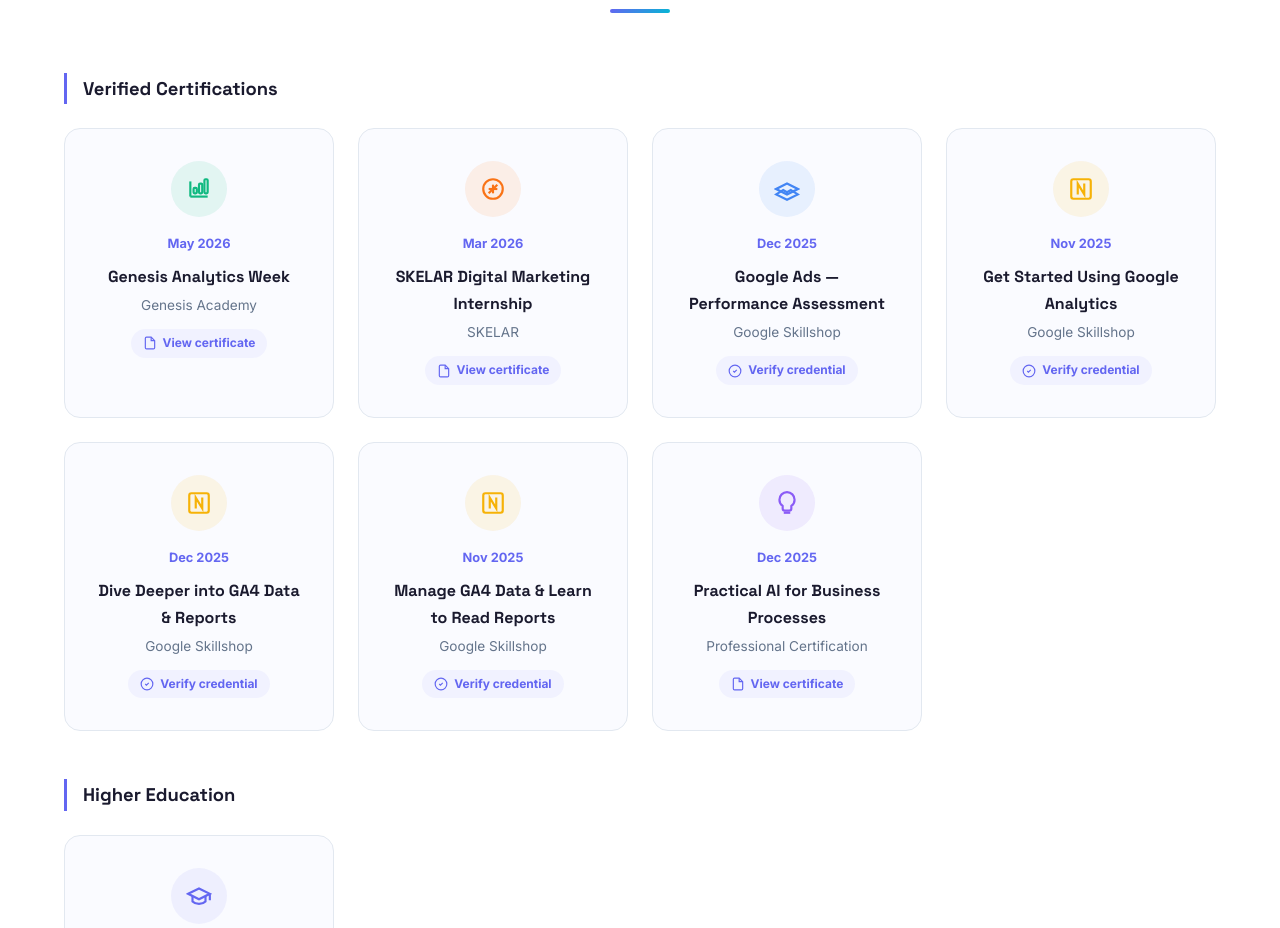
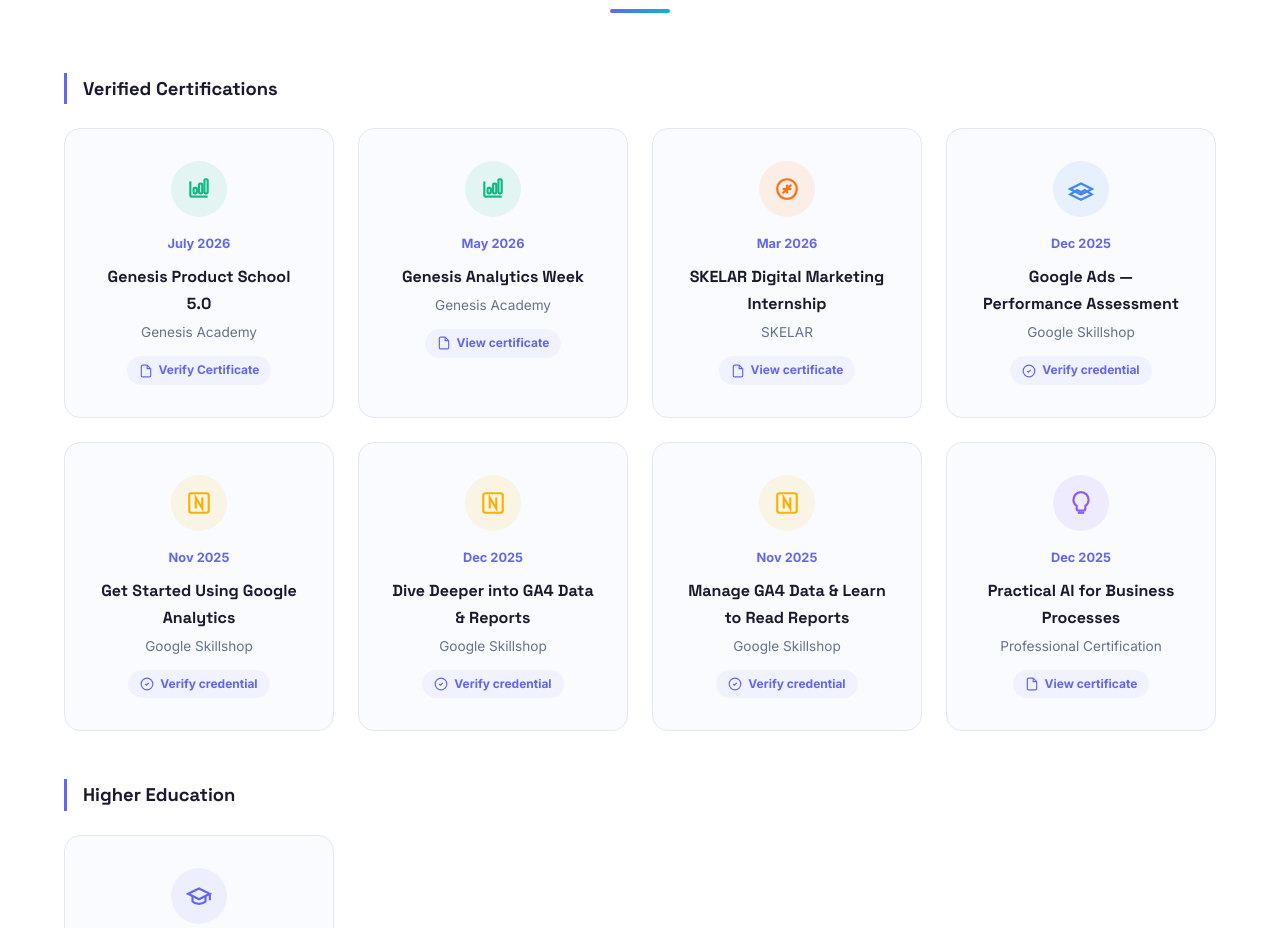
Before and after one commit to arsytyi/arsytyi.github.io, a plain HTML site: page index.html in a window 1280 px wide. Shown: the part 7569-8497 px from the top of the page. Drawn offline with Linux system fonts and the light colour scheme.

Commit message:
Add Genesis Product School certificate

```diff
--- a/index.html
+++ b/index.html
@@ -445,6 +445,19 @@
       </div>
       <h3 class="education__subtitle reveal-up">Verified Certifications</h3>
       <div class="education__grid education__grid--certs">
+        <a href="https://drive.google.com/file/d/164N75AhFyCZ9upruCrlzLyqw2iHC-mTz/view?usp=sharing" target="_blank" rel="noopener" class="edu-card edu-card--cert reveal-up" data-delay="0">
+          <div class="edu-card__badge edu-card__badge--genesis">
+            <svg viewBox="0 0 24 24" fill="none" stroke="currentColor" stroke-width="2"><path d="M4 19V5"/><path d="M4 19h16"/><rect x="7" y="11" width="3" height="5" rx="1"/><rect x="12" y="7" width="3" height="9" rx="1"/><rect x="17" y="3" width="3" height="13" rx="1"/></svg>
+          </div>
+          <span class="edu-card__year">July 2026</span>
+          <h3 class="edu-card__title">Genesis Product School 5.0</h3>
+          <p class="edu-card__org">Genesis Academy</p>
+          <span class="edu-card__verify">
+            <svg viewBox="0 0 24 24" fill="none" stroke="currentColor" stroke-width="2"><path d="M14 2H6a2 2 0 00-2 2v16a2 2 0 002 2h12a2 2 0 002-2V8z"/><polyline points="14,2 14,8 20,8"/></svg>
+            Verify Certificate
+          </span>
+        </a>
+
 
         <a href="assets/pdfs/genesis-analytics-week-certificate.pdf" target="_blank" rel="noopener" class="edu-card edu-card--cert reveal-up" data-delay="0">
           <div class="edu-card__badge edu-card__badge--genesis">
```
Also changed, not shown: cv.html (+9 -0 lines).
